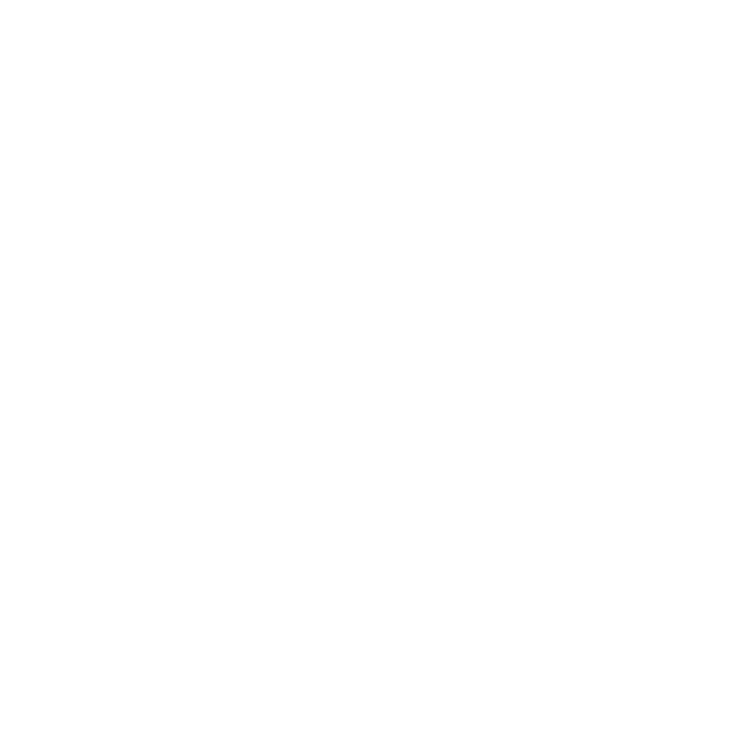
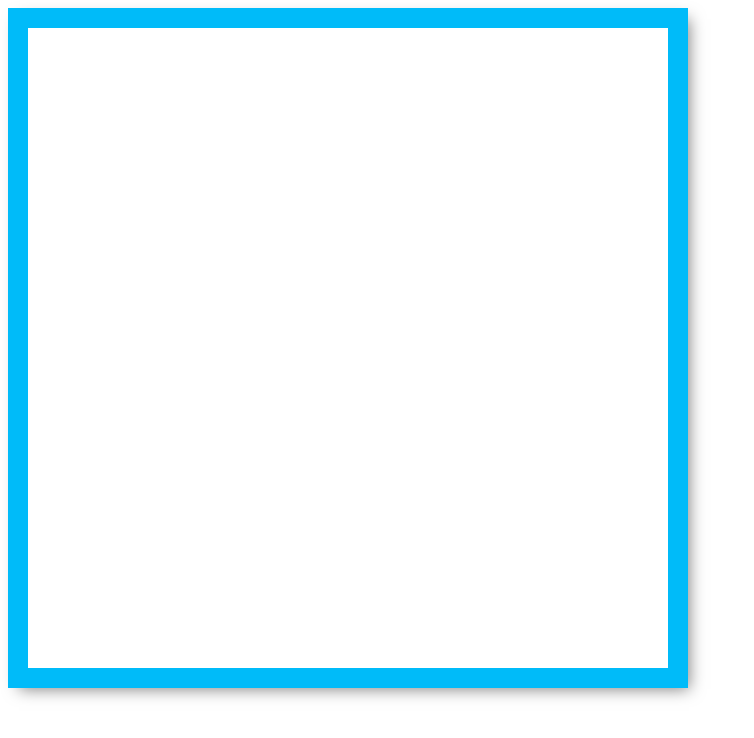
Before and after one commit to pikkuruusu/etch-a-sketch, a plain HTML site: page index.html in a window 1280 px wide. Shown: the whole page, without its empty margins (0-754 px from the left). Drawn offline with Linux system fonts and the light colour scheme.

Commit message:
Basic functionality and some styles

```diff
--- a/index.html
+++ b/index.html
@@ -7,6 +7,20 @@
     <link rel="stylesheet" type="text/css" href="styles.css">
 </head>
 <body>
+    <div id="wrapper">
+        <div id="header">
+
+        </div>
+        <div id="main">
+            <div id="option-container">
+
+            </div>
+            <div id="sketch-container">
+
+            </div>
+        </div>
+        <div id="footer"></div>
+    </div>
     <script src="script.js"></script>
 </body>
 </html>
--- a/script.js
+++ b/script.js
@@ -0,0 +1,23 @@
+function drawBox(squareCount) {
+    const sketchContainer = document.querySelector('#sketch-container');
+
+    sketchContainer.style.gridTemplateColumns = `repeat(${ squareCount }, 1fr)`;
+    sketchContainer.style.gridTemplateRows = `repeat(${ squareCount }, 1fr)`;
+
+    for (i = 0; i < (squareCount * squareCount); i++) {
+        let div = document.createElement('div');
+        div.classList.add('sketch-block')
+
+        sketchContainer.appendChild(div);
+    }
+
+    const sketchBlock = document.querySelectorAll('.sketch-block');
+    sketchBlock.forEach(block => block.addEventListener('mouseover', () => {
+    block.style.backgroundColor = 'black';
+}))
+}
+
+const randomColorMap = ['FFADAD', 'FFD6A5', 'FDFFB6', 'CAFFBF', '9BF6FF', 'A0C4FF', 'BDB2FF', 'FFC6FF'];
+
+
+drawBox(16); // 100 seems like a good max
--- a/styles.css
+++ b/styles.css
@@ -0,0 +1,13 @@
+
+#sketch-container {
+    width: 640px;
+    height: 640px;
+    display: grid;
+    border: solid 20px #00BBF9;
+    box-shadow: 6px 6px 15px -5px rgba(0,0,0,0.5);
+}
+
+.sketch-block {
+    width: 100%;
+    height: 100%;
+}
```
